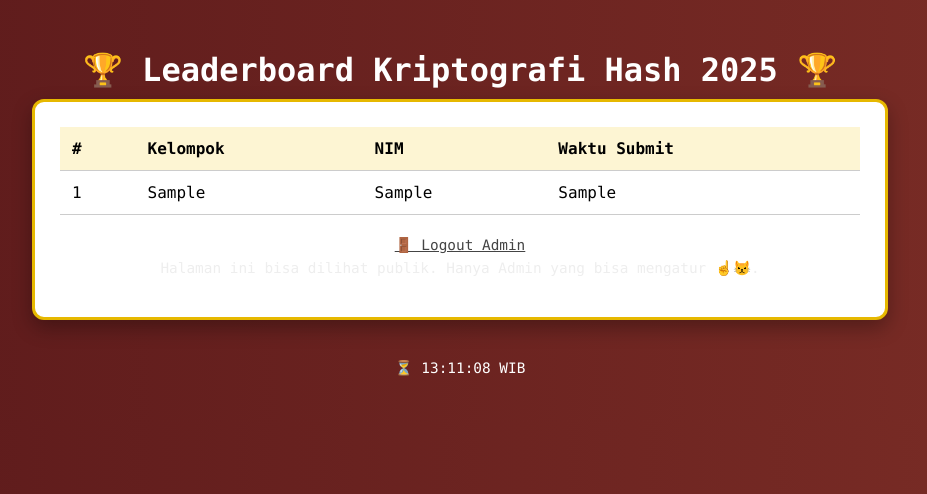
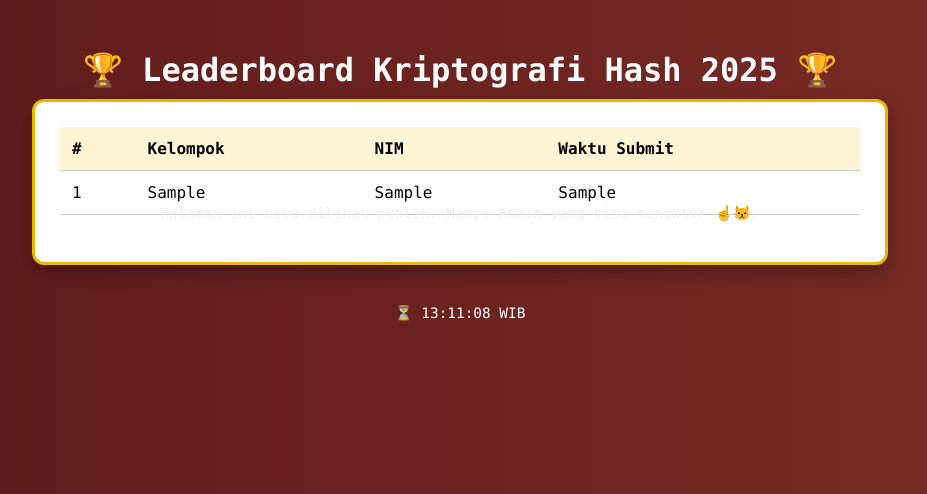
Before and after one commit to gstik/Asistensi, a PHP site: page /leaderboard.php in a window 1280 px wide. Shown: the top 494 px of the page, without its empty margins (180-1107 px from the left). Run offline with PHP 8.4, Linux system fonts and the light colour scheme; tables that the repository leaves empty or names only in its code hold one stand-in row (values such as "Sample post").

Commit message:
Update leaderboard.php

```diff
--- a/kripto 9/leaderboard.php
+++ b/kripto 9/leaderboard.php
@@ -150,9 +150,11 @@ usort($merged, function ($a, $b) {
       </form>
     <?php endif; ?>
 
-    <p style="text-align: center; margin-top: 20px;">
-      <a href="logout.php" style="color:#444; font-size:0.9em;">🚪 Logout Admin</a>
-    </p>
+   <?php if (isset($_SESSION['is_admin']) && $_SESSION['is_admin'] === true): ?>
+  <p style="text-align: center; margin-top: 20px;">
+    <a href="logout.php" style="color:#444; font-size:0.9em;">🚪 Logout Admin</a>
+  </p>
+<?php endif; ?>
 <p style="text-align:center; font-size:0.9em; color:#eee; margin-top:-10px;">
   Halaman ini bisa dilihat publik. Hanya Admin yang bisa mengatur ☝️😾.
 </p>
```
